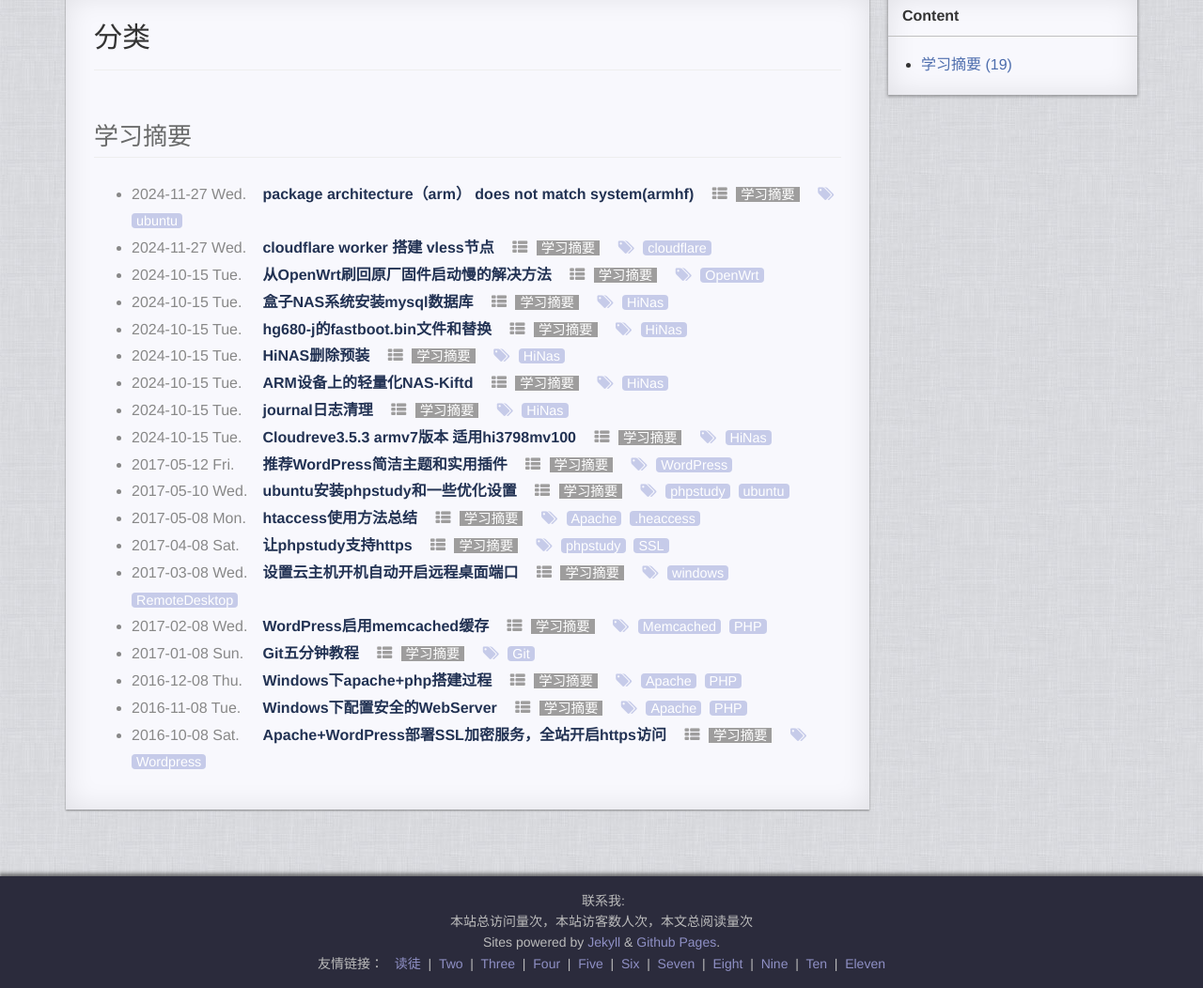
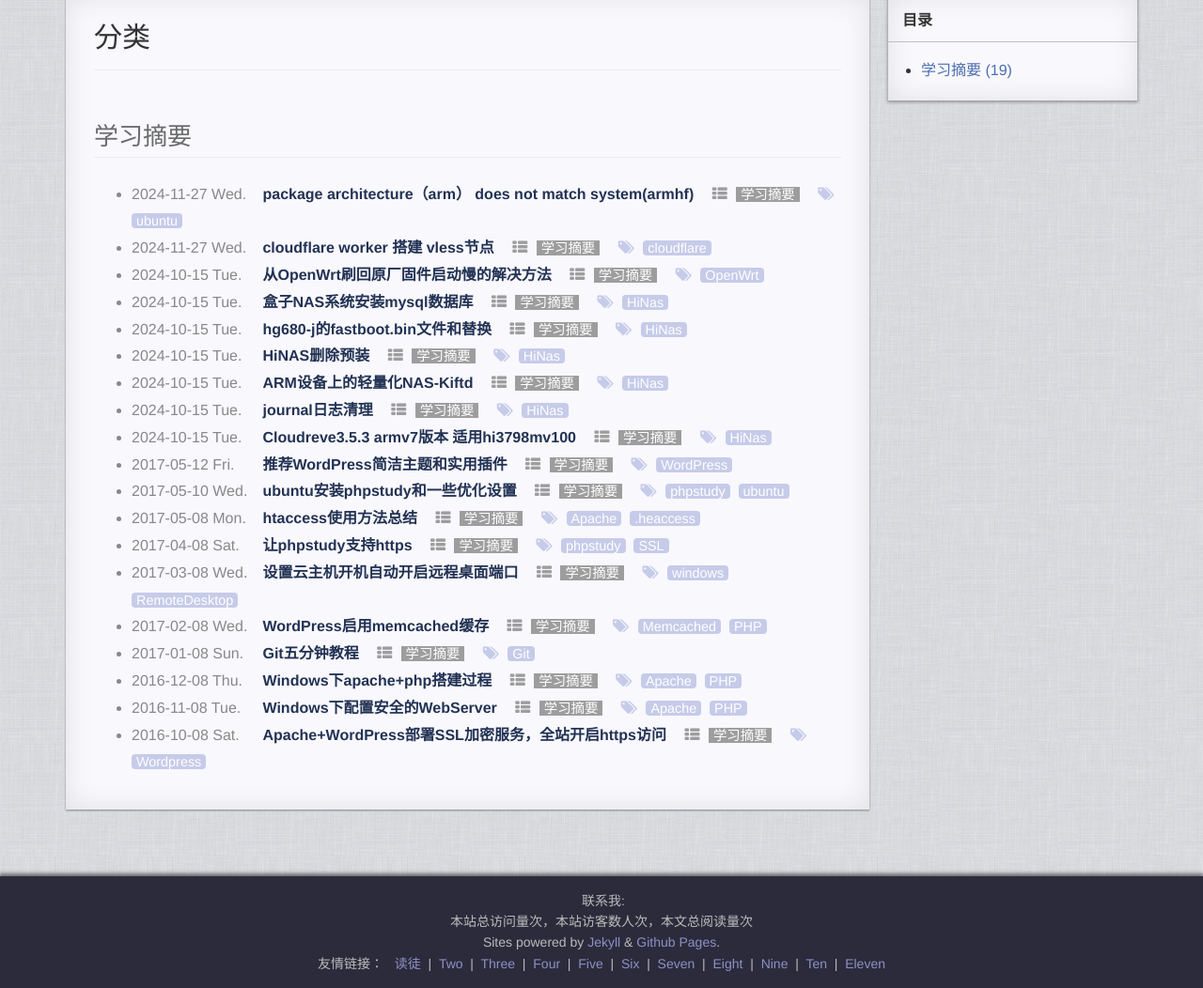
Before and after one commit to luohuilong/luohuilong.github.io, a Jekyll site: the page built from page/1category.html, in a window 1280 px wide, cut to the strip 104-1156 px from the top of the page. Shown: the whole strip at 94% size. Built offline with Jekyll 4.4.1, drawn with Linux system fonts in a browser that asks for light colours; comment, search, counter and statistics services are not loaded; a style sheet for code colours, icons or effects is not loaded.

Commit message:
Add files via upload

```diff
--- a/page/0archives.html
+++ b/page/0archives.html
@@ -46,7 +46,7 @@ type: page
             <!-- Content -->
             <div class="side content">
                 <div>
-                    Content
+                    目录
                 </div>
                 <ul id="content-side" class="content-ul">
                     {% assign counter = 0 %}
--- a/page/1category.html
+++ b/page/1category.html
@@ -39,7 +39,7 @@ type: page
             <!-- Content -->
             <div class="side content">
                 <div>
-                    Content
+                    目录
                 </div>
                 <ul id="content-side" class="content-ul">
                     {% for category in site.categories%}
--- a/page/2tags.html
+++ b/page/2tags.html
@@ -42,7 +42,7 @@ type: page
             <!-- Content -->
             <div class="side content">
                 <div>
-                    Content
+                    目录
                 </div>
                 <ul id="content-side" class="content-ul">
                     {% for tag in sortedtags %}
```
